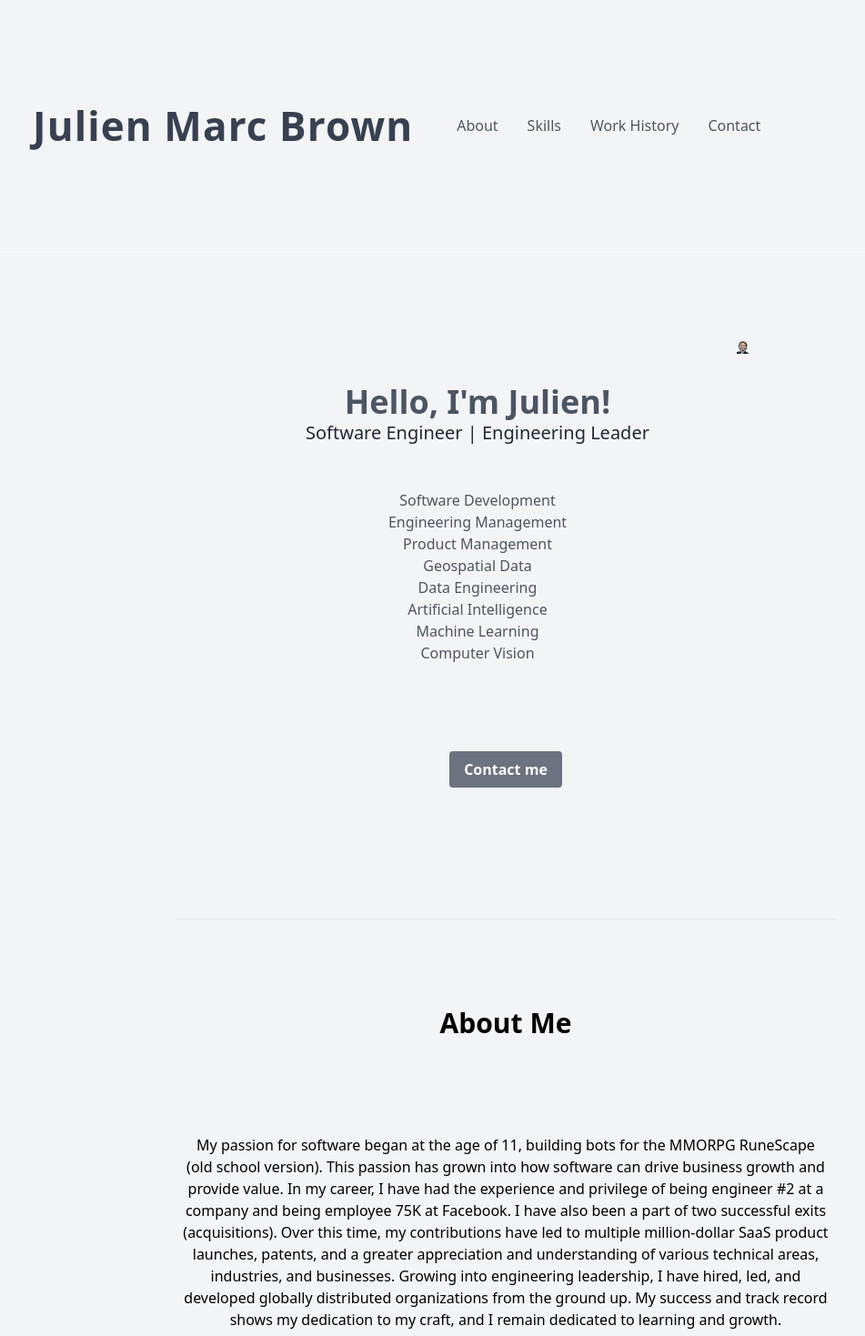
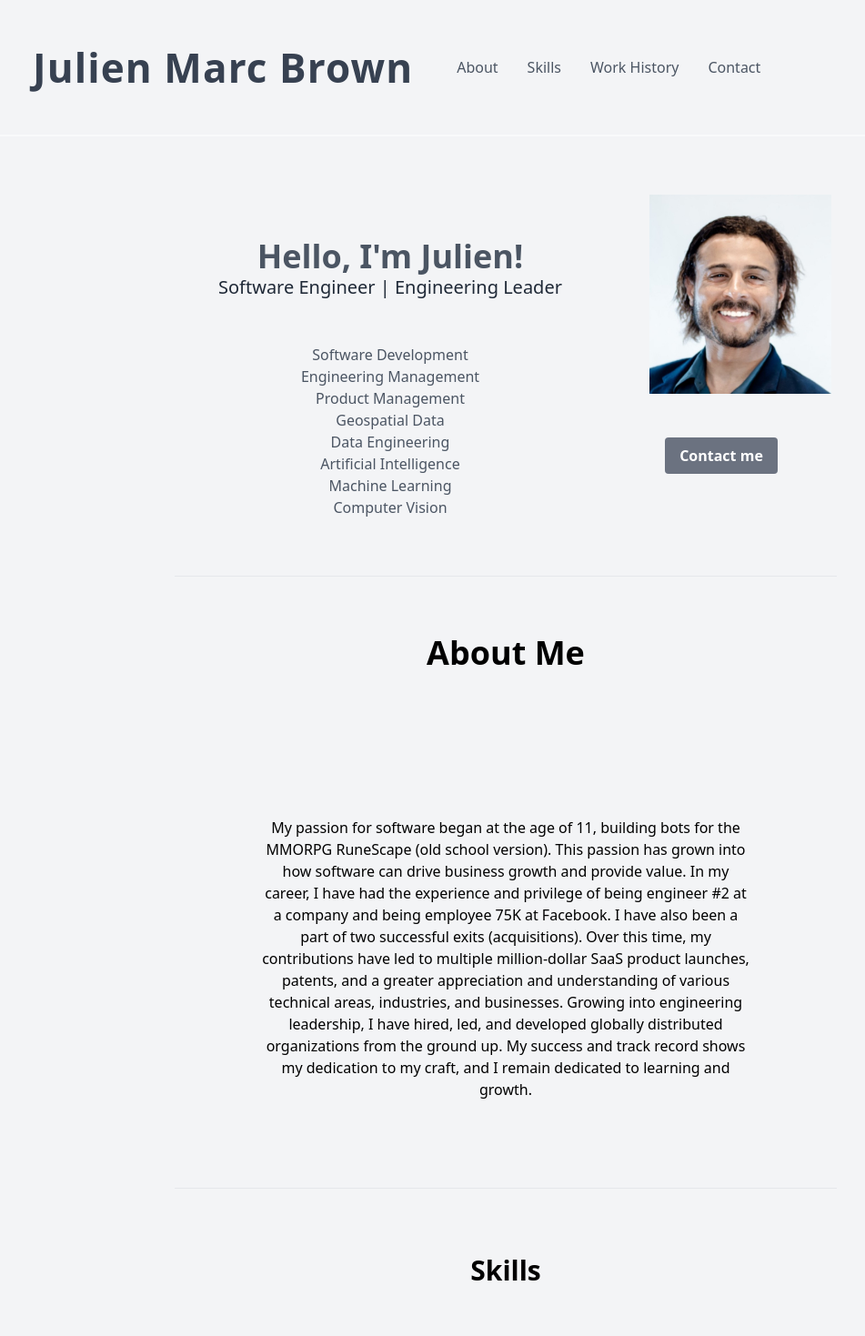
Before and after one commit to julienmarcbrown/julienmarcbrown, a Next.js app: page / in a window 1280 px wide. Shown: the top 1469 px of the page at 91% size, without its empty margins (84-1035 px from the left). Built offline with nearby package versions, Linux system fonts and the light colour scheme.

Commit message:
Tweaks for day

```diff
--- a/components/about.tsx
+++ b/components/about.tsx
@@ -2,10 +2,11 @@
 export default function About() {
   return (
     <div className="text-center">
-        <h2 className="font-semibold text-3xl text-center mx-auto md:p-24" id="about">About Me</h2>
+        <h2 className="font-semibold text-4xl text-center mx-auto md:py-16" id="about">About Me</h2>
             <div className="mx-auto">
                 <div>
-                    <p className="p-2">My passion for software began at the age of 11, building bots for the MMORPG RuneScape (old school version).
+                    <p className="p-24">
+                        My passion for software began at the age of 11, building bots for the MMORPG RuneScape (old school version).
                         This passion has grown into how software can drive business growth and provide value.
                         In my career, I have had the experience and privilege of being engineer #2 at a company and being employee 75K at Facebook. I have also been a part of two successful exits (acquisitions).
                         Over this time, my contributions have led to multiple million-dollar SaaS product launches, patents, and a greater appreciation and understanding of various technical areas, industries, and businesses.
--- a/components/contact.tsx
+++ b/components/contact.tsx
@@ -7,7 +7,7 @@ CalendarIcon
 export default function Contact() {
   return (
     <div className="p-24">
-        <h2 className="font-semibold text-3xl text-center md:p-24" id="contact">Contact</h2>
+        <h2 className="font-semibold text-3xl text-center md:py-16" id="contact">Contact</h2>
             <div className="w-8/12 text-center">
                 <div className="flex text-center font-semibold text-lg space-x-12">
                     <p className="text-3xl">Let's chat</p>
--- a/components/history.tsx
+++ b/components/history.tsx
@@ -12,7 +12,7 @@ export default function History() {
 
     ];
     return (
-        <div className="w-full md:max-w-2xl mx-auto md:p-24">
+        <div className="w-full md:max-w-2xl mx-auto md:py-16">
             <h2 className="font-semibold text-3xl text-center p-6" id="history">History</h2>
             <div className="relative">
                 {/* Timeline line */}
--- a/components/intro.tsx
+++ b/components/intro.tsx
@@ -2,7 +2,7 @@ import Image from "next/image";
 
 const Intro = () => {
     return (
-        <div className="flex-wrap md:justify-between mx-auto text-center md:p-24">
+        <div className="flex-wrap md:justify-between mx-auto text-center md:py-16">
             <div className="md:p-12 md:float-left font-medium text-gray-600">
                 <h1 id="/" className="text-2xl md:text-4xl font-bold tracking-loose">
                     Hello, I'm Julien!
--- a/components/navigation.tsx
+++ b/components/navigation.tsx
@@ -7,7 +7,7 @@ import React, {Fragment} from 'react'
 
 const Navigation = () => {
     return (
-        <div className="relative z-10 border-b-2 md:p-24 border-b-gray-50 bg-gray-100" id="nav">
+        <div className="relative z-10 border-b-2 md:py-8 px-24 border-b-gray-50 bg-gray-100" id="nav">
             <div className="mx-auto w-full m:w-[75%]">
                 <div className="relative">
                     <Menu>
```
